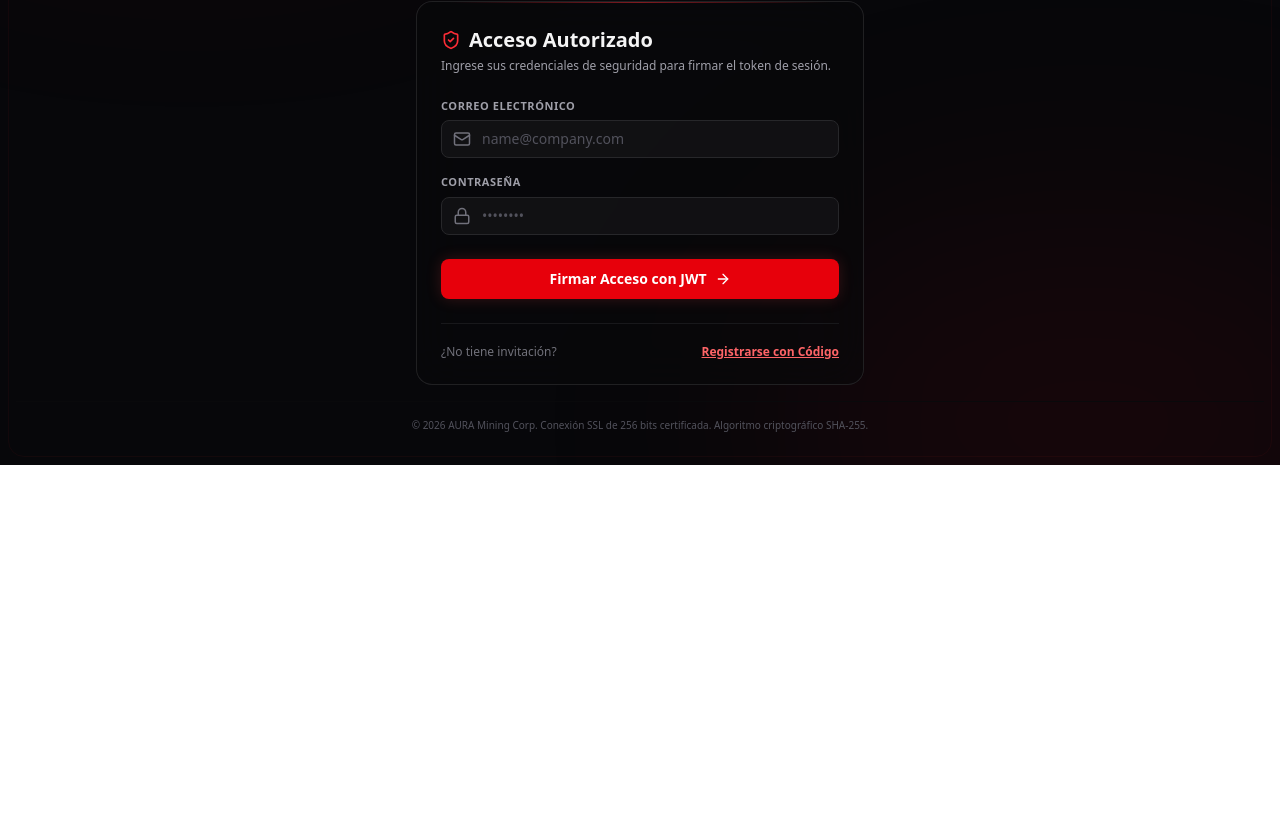
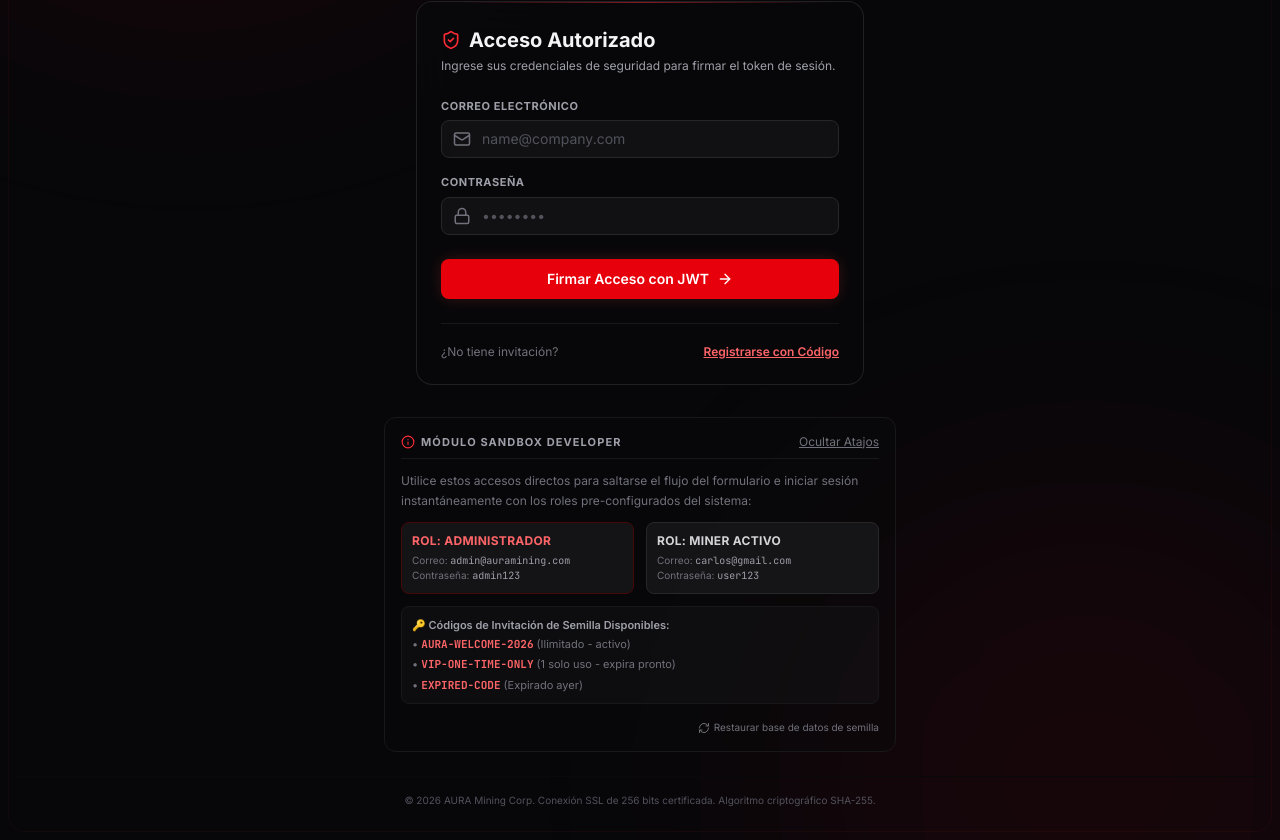
Before and after one commit to derickferkxkd-collab/AURA-MINER, a React (Vite) app: page / in a window 1280 px wide. Shown: the part 369-1209 px from the top of the page. Before the commit the page ends 834 px from the top, so only its background shows below. Built offline with nearby package versions, Linux system fonts and the light colour scheme.

Commit message:
feat: add developer sandbox panel to AuthScreen
Implement a developer sandbox module in the authentication interface to expedite testing with pre-configured roles. Also includes project-wide configuration updates for TypeScript, Tailwind CSS fonts, and improved React root rendering.

```diff
--- a/index.html
+++ b/index.html
@@ -1,11 +1,12 @@
 <!DOCTYPE html>
-<html lang="en">
+<html lang="es">
   <head>
     <meta charset="UTF-8" />
     <meta name="viewport" content="width=device-width, initial-scale=1.0" />
-  <title>AURA MINER</title>
+    <title>AURA Mining - Enterprise Cloud Mining</title>
+    <meta name="description" content="Plataforma de procesamiento de hash rate descentralizada y segura." />
   </head>
-<body>
+  <body class="bg-zinc-950 text-zinc-100 antialiased selection:bg-red-500/20 selection:text-red-200">
     <div id="root"></div>
     <script type="module" src="/src/main.tsx"></script>
   </body>
--- a/package.json
+++ b/package.json
@@ -23,13 +23,15 @@
     "motion": "^12.23.24"
   },
   "devDependencies": {
+    "@types/express": "^4.17.21",
     "@types/node": "^22.14.0",
+    "@types/react": "^19.2.17",
+    "@types/react-dom": "^19.2.3",
     "autoprefixer": "^10.4.21",
     "esbuild": "^0.25.0",
     "tailwindcss": "^4.1.14",
     "tsx": "^4.21.0",
     "typescript": "~5.8.2",
-    "vite": "^6.2.3",
-    "@types/express": "^4.17.21"
+    "vite": "^6.2.3"
   }
 }
--- a/src/components/AuthScreen.tsx
+++ b/src/components/AuthScreen.tsx
@@ -229,9 +229,87 @@ export default function AuthScreen({ login, registerWithInvite, sandboxLogin, fo
         </div>
       </div>
 
+      {/* Developer Sandbox Panel (Highly styled) */}
+      <div className="w-full max-w-lg mx-auto z-10 pt-4 pb-6">
+        <div className="bg-zinc-950/40 border border-zinc-900 rounded-xl p-4">
+          <div className="flex items-center justify-between mb-3 border-b border-zinc-900 pb-2">
+            <span className="text-[11px] font-bold uppercase tracking-widest text-zinc-400 flex items-center gap-1.5">
+              <Info className="w-3.5 h-3.5 text-red-500" />
+              Módulo Sandbox Developer
+            </span>
+            <button
+              onClick={() => setShowCredentialsInfo(!showCredentialsInfo)}
+              className="text-zinc-500 hover:text-zinc-300 text-xs underline cursor-pointer"
+            >
+              {showCredentialsInfo ? 'Ocultar Atajos' : 'Mostrar Atajos'}
+            </button>
+          </div>
 
+          {showCredentialsInfo && (
+            <div className="space-y-3">
+              <p className="text-xs text-zinc-500 leading-relaxed">
+                Utilice estos accesos directos para saltarse el flujo del formulario e iniciar sesión instantáneamente con los roles pre-configurados del sistema:
+              </p>
 
+              <div className="grid grid-cols-2 gap-3">
+                <button
+                  onClick={() => sandboxLogin('admin')}
+                  className="bg-zinc-900/80 hover:bg-zinc-800 border border-red-950 hover:border-red-500/40 text-left p-2.5 rounded-lg transition-all cursor-pointer group"
+                >
+                  <div className="text-red-400 text-xs font-bold uppercase tracking-wide group-hover:text-red-300">
+                    Rol: Administrador
+                  </div>
+                  <div className="text-[10px] text-zinc-500 mt-1">
+                    Correo: <code className="text-zinc-400">admin@auramining.com</code>
+                  </div>
+                  <div className="text-[10px] text-zinc-500">
+                    Contraseña: <code className="text-zinc-400">admin123</code>
+                  </div>
+                </button>
 
+                <button
+                  onClick={() => sandboxLogin('user')}
+                  className="bg-zinc-900/80 hover:bg-zinc-800 border border-zinc-800 hover:border-red-500/30 text-left p-2.5 rounded-lg transition-all cursor-pointer group"
+                >
+                  <div className="text-zinc-300 text-xs font-bold uppercase tracking-wide group-hover:text-zinc-100">
+                    Rol: Miner Activo
+                  </div>
+                  <div className="text-[10px] text-zinc-500 mt-1">
+                    Correo: <code className="text-zinc-400">carlos@gmail.com</code>
+                  </div>
+                  <div className="text-[10px] text-zinc-500">
+                    Contraseña: <code className="text-zinc-400">user123</code>
+                  </div>
+                </button>
+              </div>
+
+              {/* Seed Codes Info */}
+              <div className="p-2.5 bg-zinc-900/40 border border-zinc-900 rounded-lg text-[11px] text-zinc-500 space-y-1">
+                <div className="text-zinc-400 font-semibold mb-0.5">🔑 Códigos de Invitación de Semilla Disponibles:</div>
+                <div>• <code className="text-red-400 font-mono font-bold">AURA-WELCOME-2026</code> (Ilimitado - activo)</div>
+                <div>• <code className="text-red-400 font-mono font-bold">VIP-ONE-TIME-ONLY</code> (1 solo uso - expira pronto)</div>
+                <div>• <code className="text-red-400 font-mono font-bold">EXPIRED-CODE</code> (Expirado ayer)</div>
+              </div>
+
+              <div className="flex justify-end pt-1">
+                <button
+                  type="button"
+                  onClick={() => {
+                    if (window.confirm("¿Seguro que desea resetear la base de datos del sistema al estado original de semilla?")) {
+                      forceReset();
+                      alert("Base de datos limpia y restablecida.");
+                    }
+                  }}
+                  className="text-[10px] text-zinc-500 hover:text-red-400 flex items-center gap-1 cursor-pointer transition-colors"
+                >
+                  <RefreshCw className="w-3 h-3" />
+                  Restaurar base de datos de semilla
+                </button>
+              </div>
+            </div>
+          )}
+        </div>
+      </div>
 
       {/* Footer credits */}
       <div className="w-full text-center py-4 border-t border-zinc-950 text-zinc-600 text-[10px] z-10">
--- a/src/index.css
+++ b/src/index.css
@@ -1 +1,13 @@
+@import url('https://fonts.googleapis.com/css2?family=Inter:wght@400;500;600;700;800;900&family=JetBrains+Mono:wght@400;500;700&display=swap');
 @import "tailwindcss";
+
+@theme {
+  --font-sans: "Inter", ui-sans-serif, system-ui, sans-serif;
+  --font-mono: "JetBrains Mono", ui-monospace, SFMono-Regular, monospace;
+}
+
+body {
+  background-color: #09090b; /* zinc-950 */
+  color: #f4f4f5; /* zinc-100 */
+  font-family: var(--font-sans);
+}
--- a/src/main.tsx
+++ b/src/main.tsx
@@ -1,9 +1,15 @@
-import React from "react";
-import ReactDOM from "react-dom/client";
-import "./index.css";
-import App from "./App";
+import React from 'react';
+import { createRoot } from 'react-dom/client';
+import App from './App';
+import './index.css';
 
-ReactDOM.createRoot(document.getElementById("root")!).render(
+const container = document.getElementById('root');
+if (!container) {
+  throw new Error('Could not find root element with id "root"');
+}
+
+const root = createRoot(container);
+root.render(
   <React.StrictMode>
     <App />
   </React.StrictMode>
```
Also changed, not shown: tsconfig.json (added, +28 -0 lines), 1 other file (tests, documents, lock files or other folders). Lines whose indentation alone changed are shown as unchanged.
